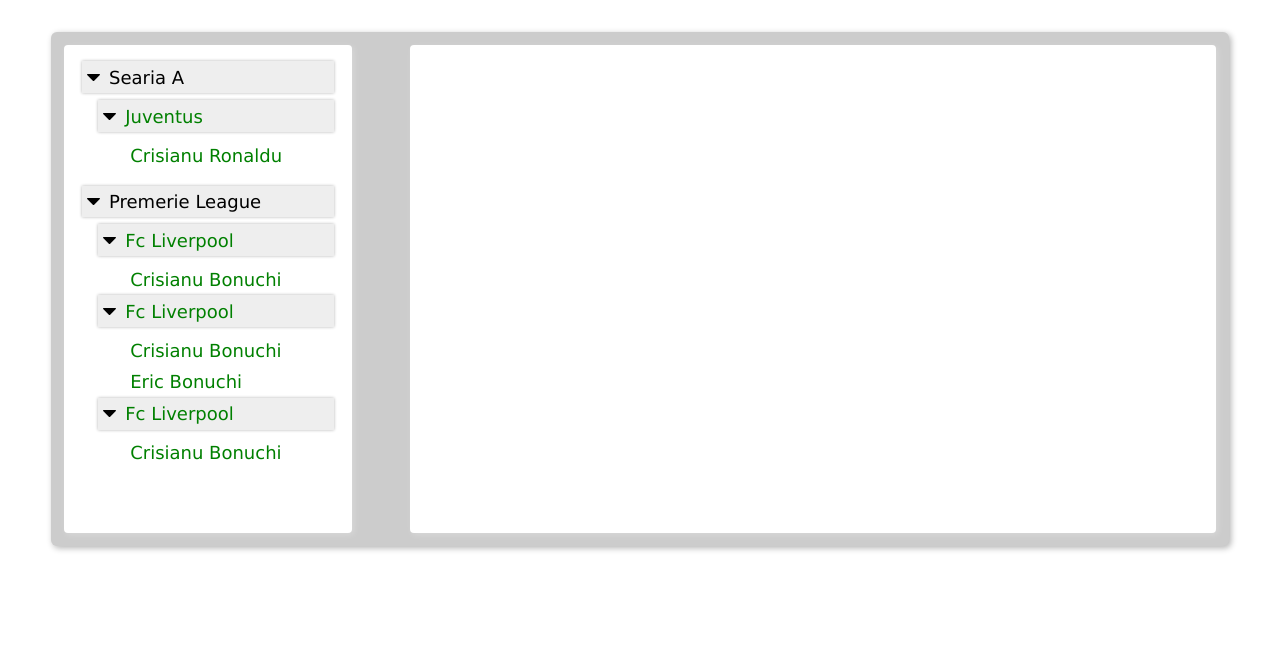
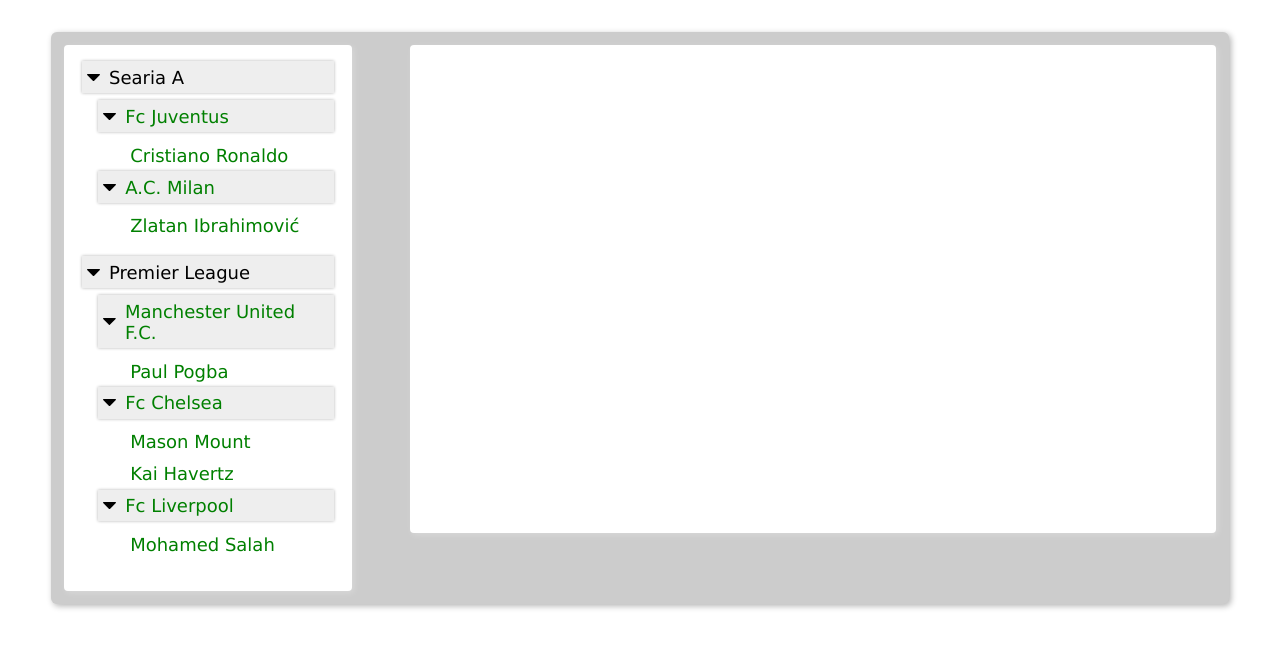
Before and after one commit to Narek-Av/soccer-analyzer-ts, a React (Create React App) app: page / in a window 1280 px wide. Shown: the top 648 px of the page. Built offline with nearby package versions, Linux system fonts and the light colour scheme.

Commit message:
added sidebar and main items

```diff
--- a/src/components/Main/Main.css
+++ b/src/components/Main/Main.css
@@ -15,18 +15,24 @@
 .main-container.over > .drop-area {
   border-color: #ccc;
 }
-.drop-area.over {
+.drop-area.over,
+.element-card.over {
   border-color: green;
+  border-width: 2px;
+  border-style: dashed;
 }
 .element-card {
-  width: 210px;
+  width: 240px;
   border: 1px solid #ccc;
   background-color: #eee;
   border-radius: 6px;
-  padding: 2.2em 0.8em;
+  padding: 1.2em 0.8em;
   height: 60%;
   box-shadow: 1px 1px 4px 1px rgba(0, 0, 0, 0.2);
   position: relative;
+}
+.card-name {
+  font-size: 21px;
 }
 .element-card-close {
   position: absolute;
@@ -43,3 +49,24 @@
 .element-card:not(:last-child) {
   margin-right: 1em;
 }
+
+.card-statistic {
+  font-size: 17px;
+  background-color: #ddd;
+  box-shadow: 0px 0px 3px rgba(0, 0, 0, 0.27);
+  margin-bottom: 10px;
+  padding: 5px;
+}
+.card-statistic span {
+  font-size: 18px;
+  font-weight: 700;
+}
+[data-stat="big"] span {
+  color: green;
+}
+[data-stat="small"] span {
+  color: red;
+}
+[data-stat="equal"] span {
+  color: orange;
+}
--- a/src/components/Sidebar/Sidebar.js
+++ b/src/components/Sidebar/Sidebar.js
@@ -65,7 +65,7 @@
                           handleDragStart(e, { id, name, players, stats })
                         }
                         className={`${selected ? "selected" : ""}${
-                          selectType === "player" ? " disabled" : ""
+                          selectType.includes("player") ? " disabled" : ""
                         }`}
                         onDragEnd={handleDragEnd}
                         draggable={!selected && selectType !== "player"}
@@ -80,7 +80,7 @@
                             key={id}
                             className={`players-item${
                               selected ? " selected" : ""
-                            }${selectType === "team" ? " disabled" : ""}`}
+                            }${selectType.includes("team") ? " disabled" : ""}`}
                             draggable={!selected && selectType !== "team"}
                             onDragStart={(e) =>
                               handleDragStart(e, { id, name, stats })
--- a/src/dummyLeagues.json
+++ b/src/dummyLeagues.json
@@ -5,21 +5,42 @@
     "teams": [
       {
         "id": "l1t1",
-        "name": "Juventus",
+        "name": "Fc Juventus",
         "type": "team",
         "stats": {
-          "games": 23,
-          "wining": 17
+          "Games": { "value": 23 },
+          "Wining": { "value": 17 }
         },
         "players": [
           {
             "id": "l1t1g1",
             "type": "player",
-            "name": "Crisianu Ronaldu",
+            "name": "Cristiano Ronaldo",
             "stats": {
-              "Goals": 30,
-              "Appearances": 40,
-              "Tackle": 3
+              "Goals": { "value": 30 },
+              "Appearances": { "value": 35 },
+              "Tackle": { "value": 3 }
+            }
+          }
+        ]
+      },
+      {
+        "id": "l1t2",
+        "name": "A.C. Milan",
+        "type": "team",
+        "stats": {
+          "Games": { "value": 23 },
+          "Wining": { "value": 17 }
+        },
+        "players": [
+          {
+            "id": "l1t2g1",
+            "type": "player",
+            "name": "Zlatan Ibrahimović",
+            "stats": {
+              "Goals": { "value": 26 },
+              "Appearances": { "value": 35 },
+              "Tackle": { "value": 5 }
             }
           }
         ]
@@ -27,57 +48,57 @@
     ]
   },
   {
-    "name": "Premerie League",
+    "name": "Premier League",
     "id": "l2",
     "teams": [
       {
         "id": "l2t1",
-        "name": "Fc Liverpool",
+        "name": "Manchester United F.C.",
         "type": "team",
         "stats": {
-          "games": 25,
-          "wining": 14
+          "Games": { "value": 32 },
+          "Wining": { "value": 19 }
         },
         "players": [
           {
             "id": "l2t1g1",
-            "name": "Crisianu Bonuchi",
+            "name": "Paul Pogba",
             "type": "player",
             "stats": {
-              "Goals": 2,
-              "Appearances": 40,
-              "Tackle": 61
+              "Goals": { "value": 6 },
+              "Appearances": { "value": 44 },
+              "Tackle": { "value": 21 }
             }
           }
         ]
       },
       {
         "id": "l2t2",
-        "name": "Fc Liverpool",
+        "name": "Fc Chelsea",
         "type": "team",
         "stats": {
-          "games": 25,
-          "wining": 14
+          "Games": { "value": 24 },
+          "Wining": { "value": 13 }
         },
         "players": [
           {
             "id": "l2t2g1",
-            "name": "Crisianu Bonuchi",
+            "name": "Mason Mount",
             "type": "player",
             "stats": {
-              "Goals": 2,
-              "Appearances": 40,
-              "Tackle": 61
+              "Goals": { "value": 5 },
+              "Appearances": { "value": 22 },
+              "Tackle": { "value": 34 }
             }
           },
           {
             "id": "l2t2g2",
-            "name": "Eric Bonuchi",
+            "name": "Kai Havertz",
             "type": "player",
             "stats": {
-              "Goals": 2,
-              "Appearances": 40,
-              "Tackle": 61
+              "Goals": { "value": 5 },
+              "Appearances": { "value": 34 },
+              "Tackle": { "value": 41 }
             }
           }
         ]
@@ -87,18 +108,18 @@
         "name": "Fc Liverpool",
         "type": "team",
         "stats": {
-          "games": 25,
-          "wining": 14
+          "Games": { "value": 24 },
+          "Wining": { "value": 14 }
         },
         "players": [
           {
             "id": "l2t3g1",
-            "name": "Crisianu Bonuchi",
+            "name": "Mohamed Salah",
             "type": "player",
             "stats": {
-              "Goals": 2,
-              "Appearances": 40,
-              "Tackle": 61
+              "Goals": { "value": 16 },
+              "Appearances": { "value": 7 },
+              "Tackle": { "value": 4 }
             }
           }
         ]
--- a/src/store/actions.js
+++ b/src/store/actions.js
@@ -1,15 +1,8 @@
-import { SELECT_ELEMENT, DROP_ELEMENT } from "./types";
+import { TOOGLE_ELEMENT } from "./types";
 
-export const selectElement = (id) => {
+export const toggleElement = (id, hide) => {
   return {
-    type: SELECT_ELEMENT,
-    payload: id,
+    type: TOOGLE_ELEMENT,
+    payload: { id, hide },
   };
 };
-
-export const dropElement = (id) => {
-  return {
-    type: DROP_ELEMENT,
-    payload: id,
-  };
-};
--- a/src/store/reducer.js
+++ b/src/store/reducer.js
@@ -1,29 +1,33 @@
 import dummyLeagues from "../dummyLeagues.json";
-import { SELECT_ELEMENT, DROP_ELEMENT } from "./types";
+import { TOOGLE_ELEMENT } from "./types";
 
 const inistalState = {
   leagues: dummyLeagues,
-  selectedElements: [],
   selectType: "",
 };
 
 const reducer = (state = inistalState, { type, payload }) => {
   switch (type) {
-    case SELECT_ELEMENT:
+    case TOOGLE_ELEMENT:
       let type;
 
       return {
         ...state,
-        selectedElements: [...state.selectedElements, payload],
         leagues: state.leagues.map((el) => {
           const selectedTeam = el.teams.find(({ id }) => id === payload.id);
 
           if (selectedTeam) {
-            type = "team";
+            type = !payload.hide
+              ? (type = state.selectType + "team")
+              : state.selectType === "teamteam"
+              ? (type = "team")
+              : (type = "");
             return {
               ...el,
               teams: el.teams.map((team) =>
-                team.id === selectedTeam.id ? { ...team, selected: true } : team
+                team.id === selectedTeam.id
+                  ? { ...team, selected: !payload.hide }
+                  : team
               ),
             };
           } else {
@@ -32,16 +36,18 @@
               if (selectedPlayer) return team;
               selectedPlayer = team.players.find(({ id }) => id === payload.id);
               if (selectedPlayer) {
-                type = "player";
+                type = !payload.hide
+                  ? (type = state.selectType + "player")
+                  : state.selectType === "playerplayer"
+                  ? (type = "player")
+                  : (type = "");
                 return {
                   ...team,
-                  players: team.players.map((player) => {
-                    if (player.id === selectedPlayer.id) {
-                      return { ...player, selected: true };
-                    } else {
-                      return player;
-                    }
-                  }),
+                  players: team.players.map((player) =>
+                    player.id === selectedPlayer.id
+                      ? { ...player, selected: !payload.hide }
+                      : player
+                  ),
                 };
               }
               return team;
@@ -57,13 +63,6 @@
         }),
         selectType: type,
       };
-    case DROP_ELEMENT:
-      return {
-        ...state,
-        selectedElements: state.selectedElements.filter(
-          (el) => el.id !== payload
-        ),
-      };
     default:
       return state;
   }
--- a/src/store/types.js
+++ b/src/store/types.js
@@ -1,2 +1 @@
-export const SELECT_ELEMENT = "SELECT_ELEMENT";
-export const DROP_ELEMENT = "DROP_ELEMENT";
+export const TOOGLE_ELEMENT = "TOOGLE_ELEMENT";
```
Also changed, not shown: src/components/Main/Main.js (+79 -24 lines).
